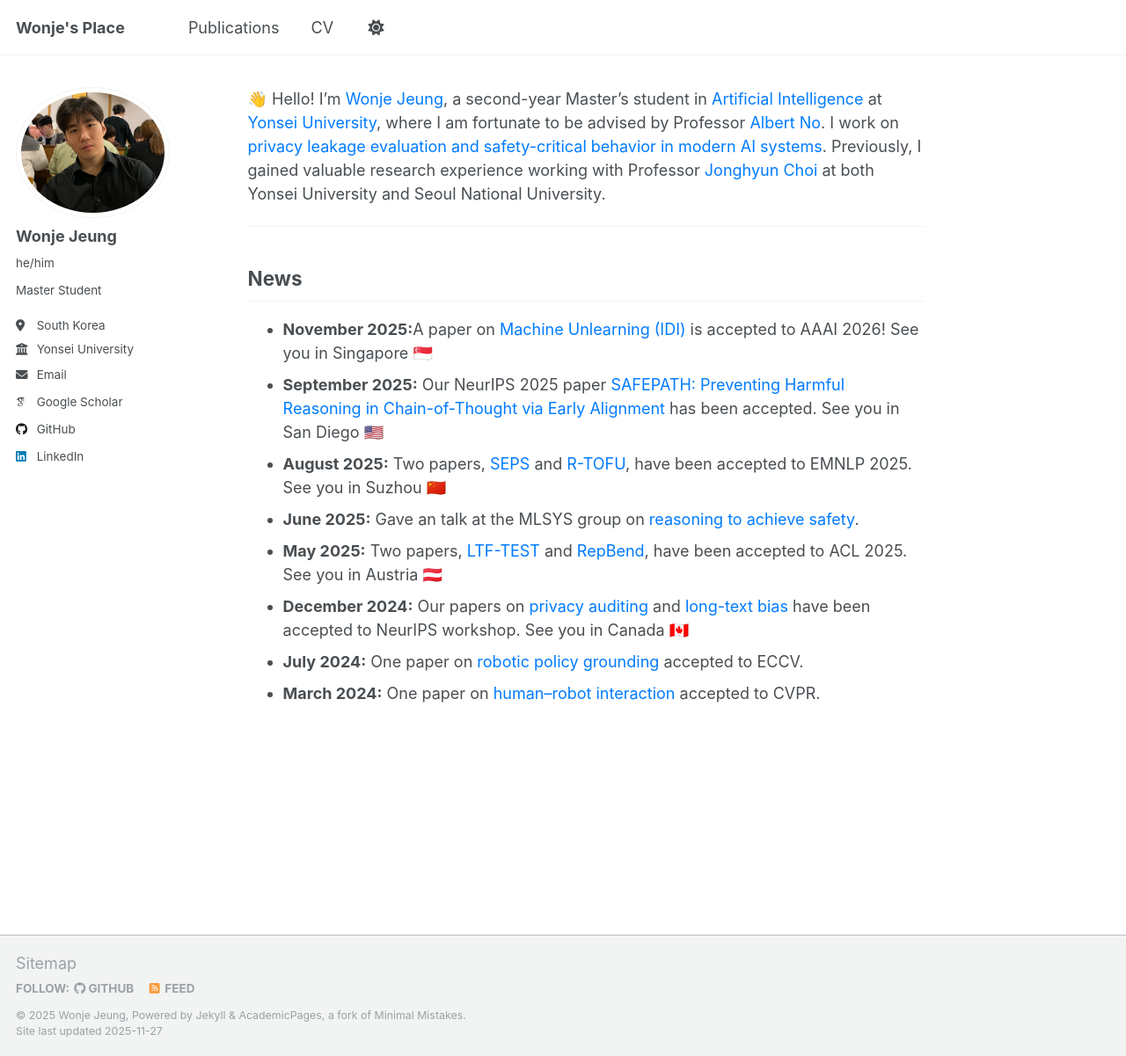
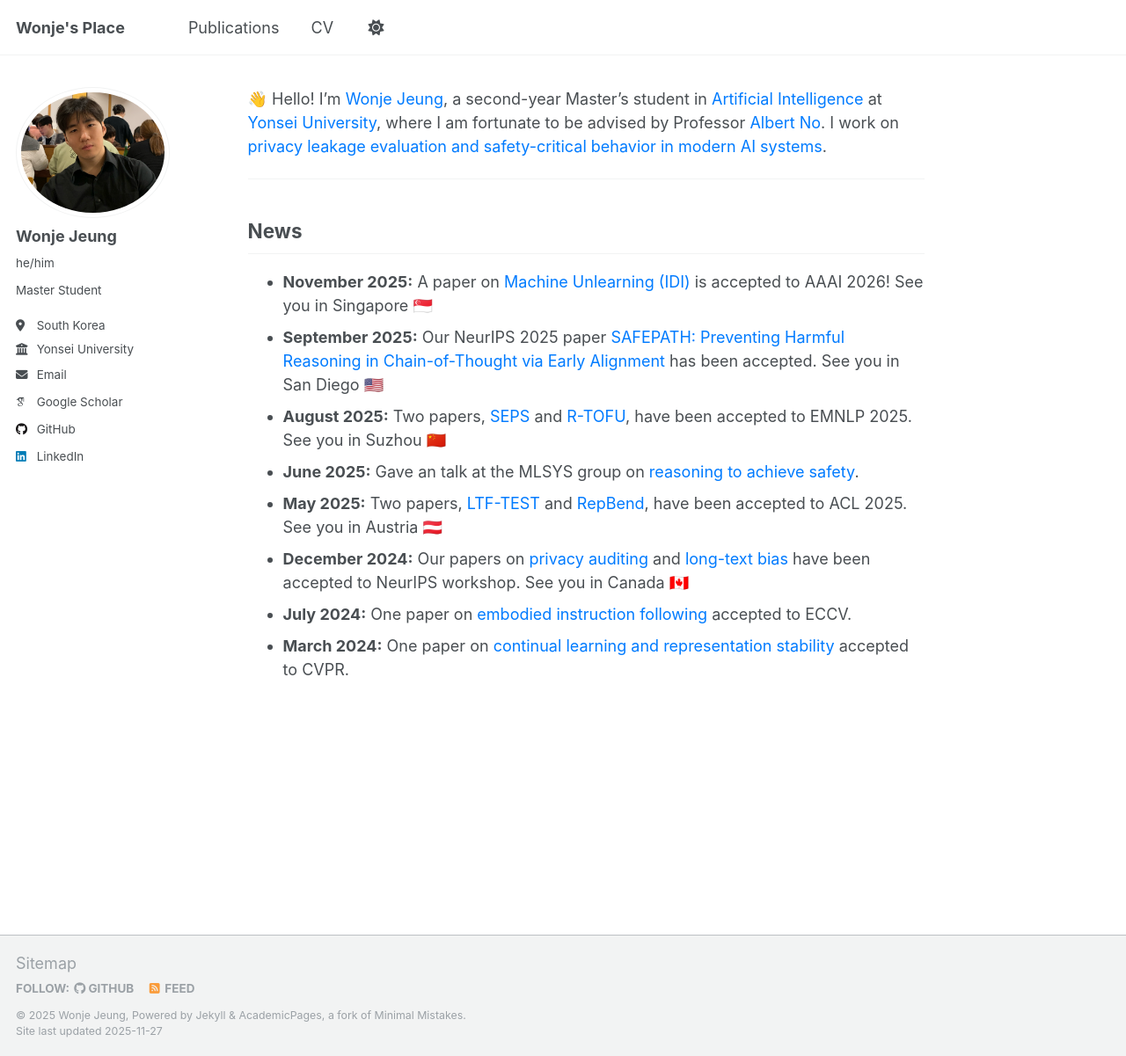
Before and after one commit to WonjeJeung/WonjeJeung.github.io, a Jekyll site: the page built from _pages/about.md, in a window 1280 px wide and 1201 px high. Shown: the whole window at 88% size. Built offline with Jekyll 4.4.1, drawn with Linux system fonts in a browser that asks for light colours; some web fonts are replaced.

Commit message:
news update

```diff
--- a/_pages/about.md
+++ b/_pages/about.md
@@ -16,17 +16,16 @@ redirect_from:
 
 👋 Hello! I'm <span class="blue-text">Wonje Jeung</span>, a second-year Master's student in <span class="blue-text">Artificial Intelligence</span> at <span class="blue-text">Yonsei University</span>, where I am fortunate to be advised by Professor <span class="blue-text">Albert No</span>.
 I work on <span class="blue-text">privacy leakage evaluation and safety-critical behavior in modern AI systems</span>.
-Previously, I gained valuable research experience working with Professor <span class="blue-text">Jonghyun Choi</span> at both Yonsei University and Seoul National University.
 
 <hr>
 <h2>News</h2>
 <ul>
-  <li><b>November 2025:</b>A paper on <span class="blue-text">Machine Unlearning (IDI)</span> is accepted to AAAI 2026! See you in Singapore 🇸🇬</li>
+  <li><b>November 2025:</b> A paper on <span class="blue-text">Machine Unlearning (IDI)</span> is accepted to AAAI 2026! See you in Singapore 🇸🇬</li>
   <li><b>September 2025:</b> Our NeurIPS 2025 paper <span class="blue-text">SAFEPATH: Preventing Harmful Reasoning in Chain-of-Thought via Early Alignment</span> has been accepted. See you in San Diego 🇺🇸</li>
   <li><b>August 2025:</b> Two papers, <span class="blue-text">SEPS</span> and <span class="blue-text">R-TOFU</span>, have been accepted to EMNLP 2025. See you in Suzhou 🇨🇳</li>
   <li><b>June 2025:</b> Gave an talk at the MLSYS group on <span class="blue-text">reasoning to achieve safety</span>.</li>
   <li><b>May 2025:</b> Two papers, <span class="blue-text">LTF-TEST</span> and <span class="blue-text">RepBend</span>, have been accepted to ACL 2025. See you in Austria 🇦🇹</li>
   <li><b>December 2024:</b> Our papers on <span class="blue-text">privacy auditing</span> and <span class="blue-text">long-text bias</span> have been accepted to NeurIPS workshop. See you in Canada 🇨🇦</li>
-  <li><b>July 2024:</b> One paper on <span class="blue-text">robotic policy grounding</span> accepted to ECCV.</li>
-  <li><b>March 2024:</b> One paper on <span class="blue-text">human–robot interaction</span> accepted to CVPR.</li>
+  <li><b>July 2024:</b> One paper on <span class="blue-text">embodied instruction following</span> accepted to ECCV.</li>
+  <li><b>March 2024:</b> One paper on <span class="blue-text">continual learning and representation stability</span> accepted to CVPR.</li>
 </ul>
```
